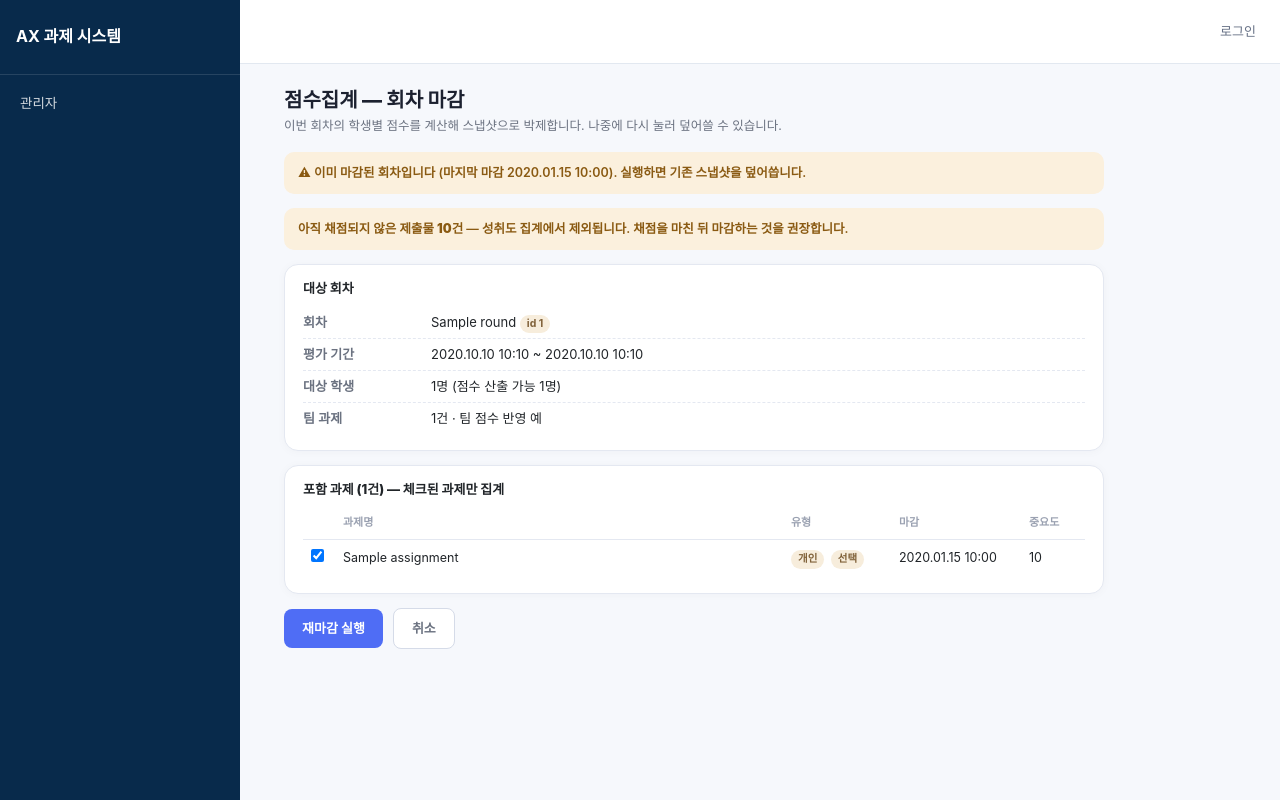
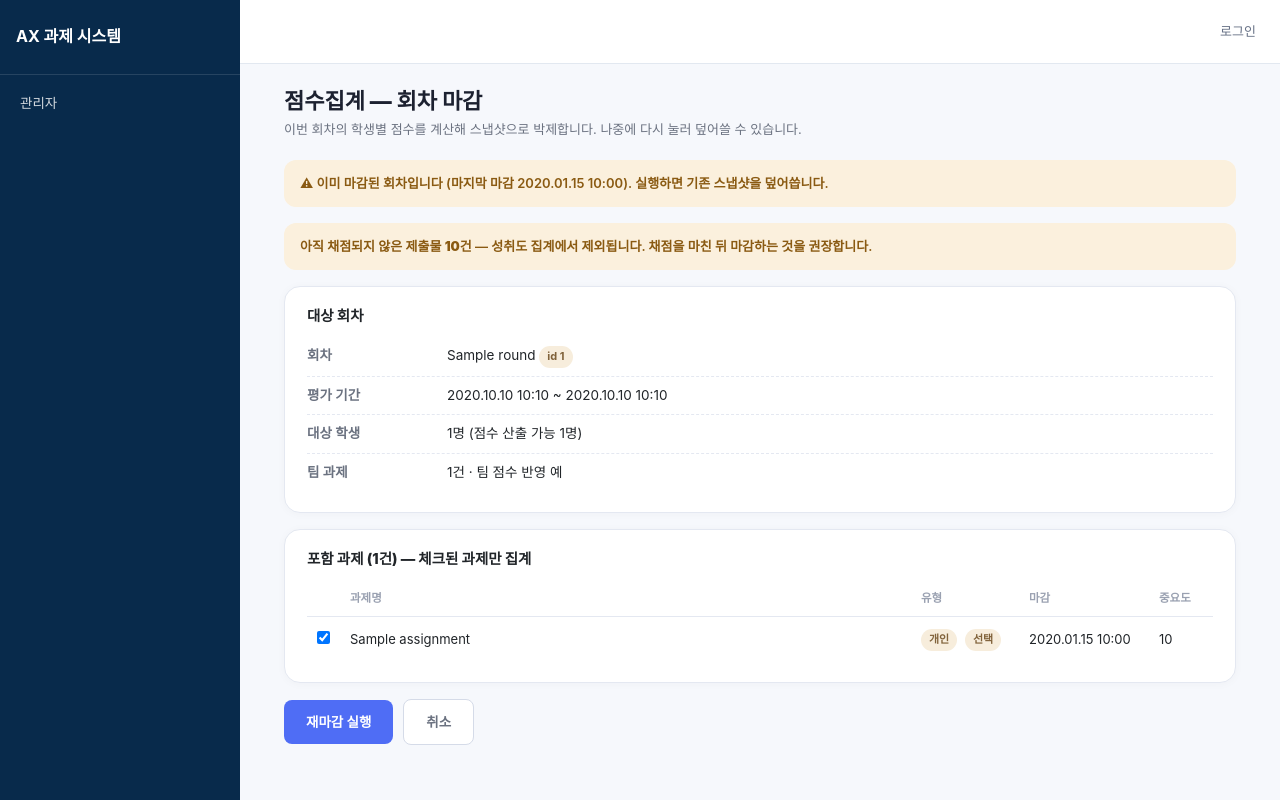
Before and after one commit to KANT-2/assignment-lms, a Django app: template apps/tutor/templates/tutor/round_close.html in a window 1280 px wide. Run offline with Django 5.2, Linux system fonts and the light colour scheme; the template is opened without the code that fills it: most values are stand-ins (such as "Sample title", 1, 10 or a date in 2020); some libraries are stand-ins or nearby versions.

Commit message:
style(tutor): 제출 독려 버튼 Slack 디자인 통일 + 점수집계 화면 여백 조정
- submission_dashboard: 행별 "제출 독려" 버튼을 대시보드 "전체 독려"와
  동일한 Slack 스타일(자주색 + 4색 마크)로. 마크는 CSS ::before data-URI
- round_close: max-width 820→1000, 폰트·패딩 ~10% 상향해 넓은 화면에서
  여백 비율 개선

Co-Authored-By: Claude Sonnet 5 <noreply@anthropic.com>

```diff
--- a/apps/tutor/templates/tutor/round_close.html
+++ b/apps/tutor/templates/tutor/round_close.html
@@ -9,28 +9,28 @@
     --c-tfaint:#9aa1b1; --c-border:#e4e8f1; --c-bstrong:#d5dbe8; --c-accent:#4f6df5;
     --c-accent-text:#3a56d4; --c-amber:#c98a1a; --c-amber-soft:#fbf0dd; --c-red:#ef4b4b;
     --c-red-soft:#fdecec; --c-green:#1fa971; --c-green-soft:#e5f7ee;
-    color:var(--c-text); max-width:820px; }
-  .rclose h1 { font-size:20px; font-weight:800; margin:0 0 4px; }
-  .rclose .sub { font-size:12.5px; color:var(--c-tmuted); margin-bottom:16px; }
-  .rclose .card { background:var(--c-surface); border:1px solid var(--c-border); border-radius:14px;
-    padding:16px 18px; margin-bottom:14px; box-shadow:0 1px 10px rgba(24,30,51,.03); }
-  .rclose .card h2 { font-size:13px; font-weight:800; margin:0 0 10px; }
-  .rclose .kv { display:flex; gap:8px; font-size:13px; padding:5px 0; border-bottom:1px dashed var(--c-border); }
+    color:var(--c-text); max-width:1000px; }
+  .rclose h1 { font-size:22px; font-weight:800; margin:0 0 5px; }
+  .rclose .sub { font-size:13px; color:var(--c-tmuted); margin-bottom:20px; }
+  .rclose .card { background:var(--c-surface); border:1px solid var(--c-border); border-radius:16px;
+    padding:20px 22px; margin-bottom:16px; box-shadow:0 1px 10px rgba(24,30,51,.03); }
+  .rclose .card h2 { font-size:14.5px; font-weight:800; margin:0 0 13px; }
+  .rclose .kv { display:flex; gap:10px; font-size:13.5px; padding:8px 0; border-bottom:1px dashed var(--c-border); }
   .rclose .kv:last-child { border-bottom:0; }
-  .rclose .kv .k { width:120px; flex-shrink:0; color:var(--c-tmuted); font-weight:600; }
-  .rclose .banner { border-radius:10px; padding:11px 14px; font-size:12.5px; font-weight:600; margin-bottom:14px; line-height:1.6; }
+  .rclose .kv .k { width:130px; flex-shrink:0; color:var(--c-tmuted); font-weight:600; }
+  .rclose .banner { border-radius:12px; padding:13px 16px; font-size:13px; font-weight:600; margin-bottom:16px; line-height:1.6; }
   .rclose .banner.warn { background:var(--c-amber-soft); color:#8a5a12; }
   .rclose .banner.info { background:var(--c-sunken); color:var(--c-tmuted); }
-  .rclose table { width:100%; border-collapse:collapse; font-size:12.5px; }
-  .rclose th { text-align:left; font-size:11px; color:var(--c-tfaint); font-weight:700; padding:7px 8px; border-bottom:1px solid var(--c-border); }
-  .rclose td { padding:8px; border-bottom:1px solid var(--c-border); vertical-align:middle; }
+  .rclose table { width:100%; border-collapse:collapse; font-size:13px; }
+  .rclose th { text-align:left; font-size:11.5px; color:var(--c-tfaint); font-weight:700; padding:9px 10px; border-bottom:1px solid var(--c-border); }
+  .rclose td { padding:11px 10px; border-bottom:1px solid var(--c-border); vertical-align:middle; }
   .rclose tr:last-child td { border-bottom:0; }
-  .rclose .tag { display:inline-block; white-space:nowrap; font-size:10.5px; font-weight:700; padding:1px 7px; border-radius:20px; background:#f7eddc; color:#80623a; }
-  .rclose td .tag + .tag { margin-left:3px; }
+  .rclose .tag { display:inline-block; white-space:nowrap; font-size:11px; font-weight:700; padding:2px 8px; border-radius:20px; background:#f7eddc; color:#80623a; }
+  .rclose td .tag + .tag { margin-left:4px; }
   .rclose .tag.team { background:#f1e9ff; color:#7c4fd6; }
   .rclose .tag.req { background:var(--c-green-soft); color:#147a52; }
-  .rclose .actions { display:flex; gap:10px; align-items:center; margin-top:6px; }
-  .rclose .btn { border:none; border-radius:8px; padding:10px 18px; font-size:13px; font-weight:700; cursor:pointer; font-family:inherit; }
+  .rclose .actions { display:flex; gap:10px; align-items:center; margin-top:10px; }
+  .rclose .btn { border:none; border-radius:8px; padding:12px 22px; font-size:13.5px; font-weight:700; cursor:pointer; font-family:inherit; }
   .rclose .btn-go { background:var(--c-accent); color:#fff; }
   .rclose .btn-go:hover { background:var(--c-accent-text); }
   .rclose .btn-cancel { background:var(--c-surface); border:1px solid var(--c-bstrong); color:var(--c-tmuted); text-decoration:none; }
```
Also changed, not shown: apps/tutor/templates/tutor/submission_dashboard.html (+4 -3 lines).
